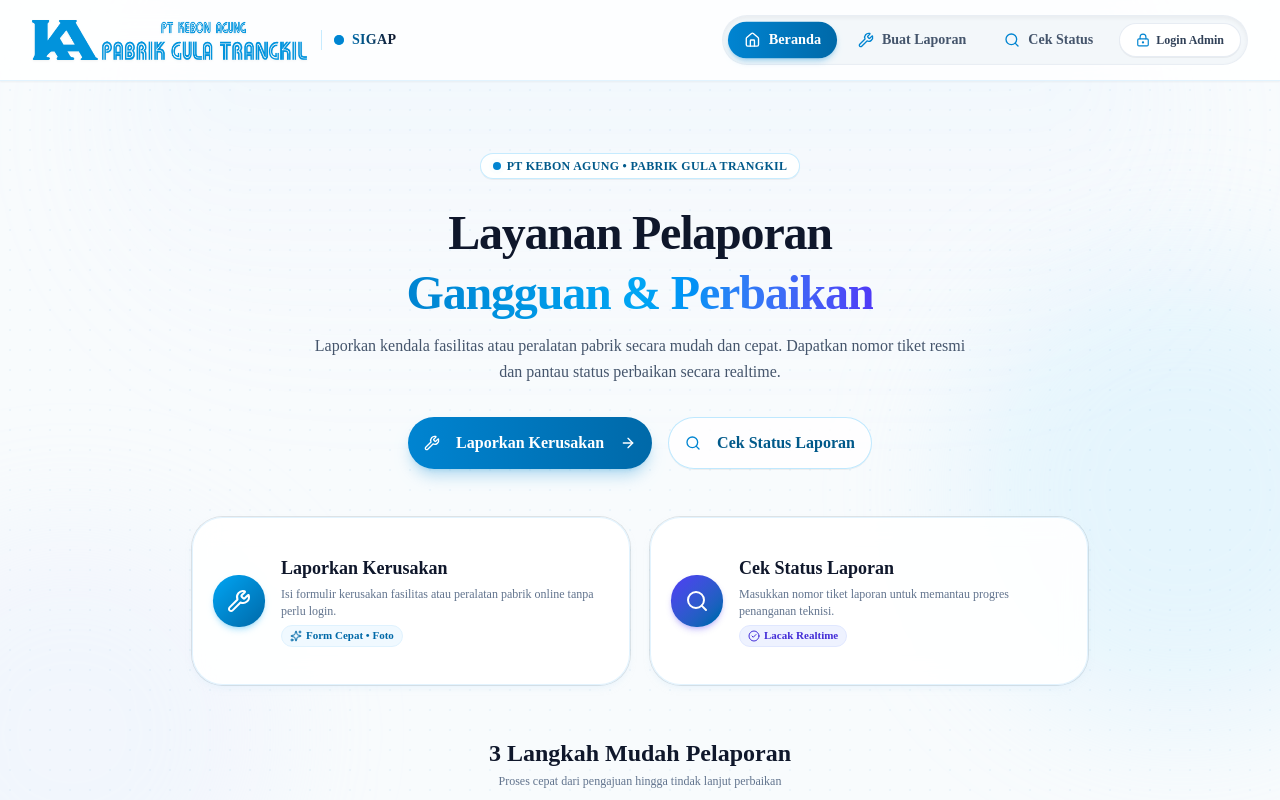
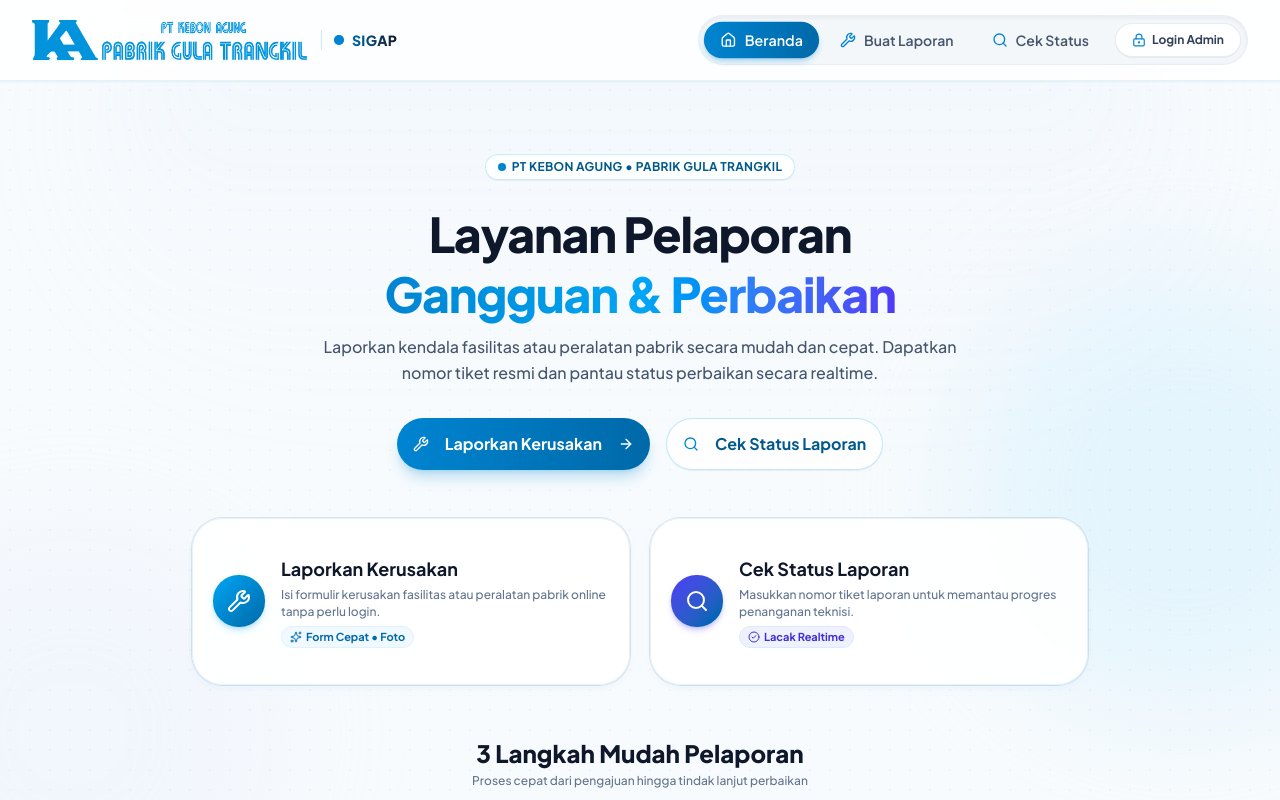
Before and after one commit to Voncruyff/sigap-pgtk, a Next.js app: page / in a window 1280 px wide. Shown: the top 800 px of the page. Built offline with nearby package versions, Linux system fonts and the light colour scheme.

Commit message:
Apply Plus Jakarta Sans font for ultra luxury and modern typography

```diff
--- a/src/app/layout.tsx
+++ b/src/app/layout.tsx
@@ -1,14 +1,15 @@
 import type { Metadata } from "next";
-import { Geist, Geist_Mono } from "next/font/google";
+import { Plus_Jakarta_Sans, JetBrains_Mono } from "next/font/google";
 import "./globals.css";
 import { Toaster } from "@/components/ui/sonner";
 
-const geistSans = Geist({
-  variable: "--font-geist-sans",
+const plusJakartaSans = Plus_Jakarta_Sans({
+  variable: "--font-sans",
   subsets: ["latin"],
+  weight: ["300", "400", "500", "600", "700", "800"],
 });
 
-const geistMono = Geist_Mono({
+const jetbrainsMono = JetBrains_Mono({
   variable: "--font-geist-mono",
   subsets: ["latin"],
 });
@@ -27,7 +28,7 @@
   return (
     <html
       lang="id"
-      className={`${geistSans.variable} ${geistMono.variable} h-full antialiased`}
+      className={`${plusJakartaSans.variable} ${jetbrainsMono.variable} h-full antialiased`}
     >
       <body className="min-h-full flex flex-col font-sans bg-background text-foreground">
         {children}
```
